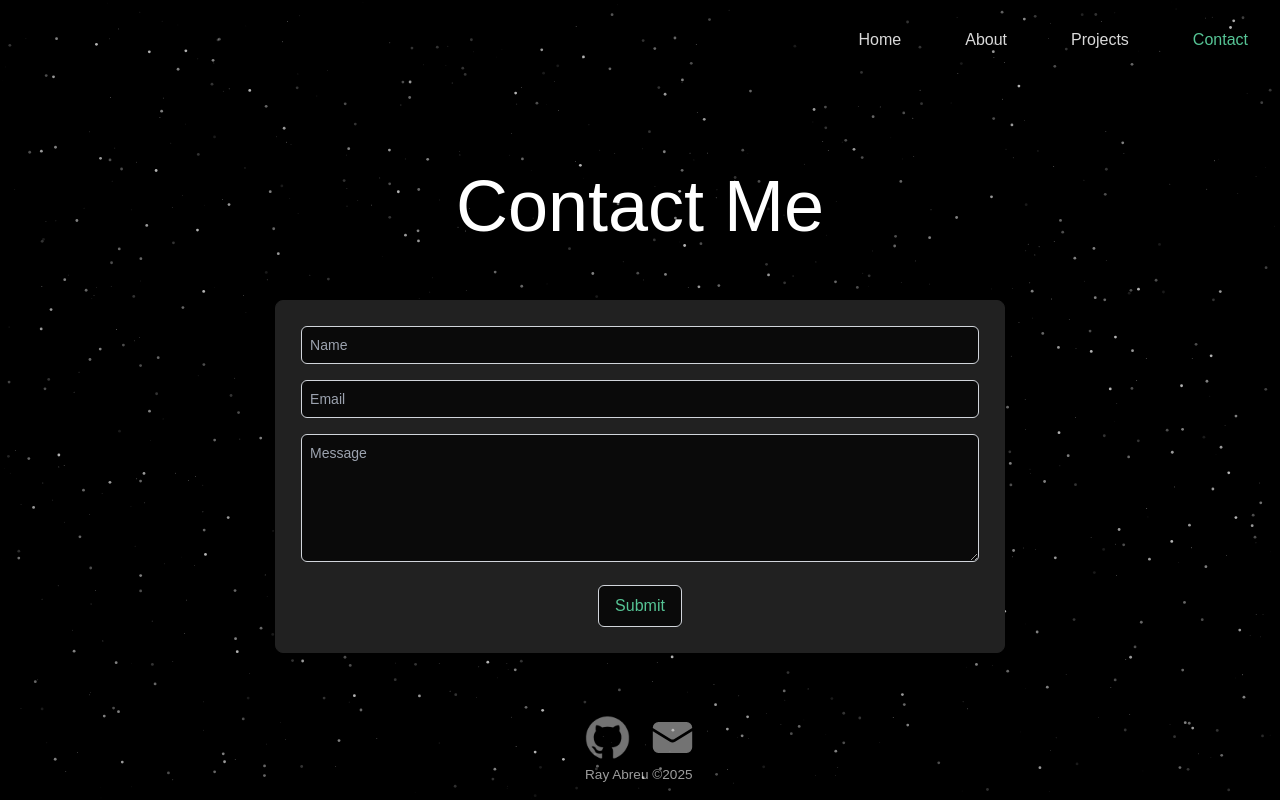
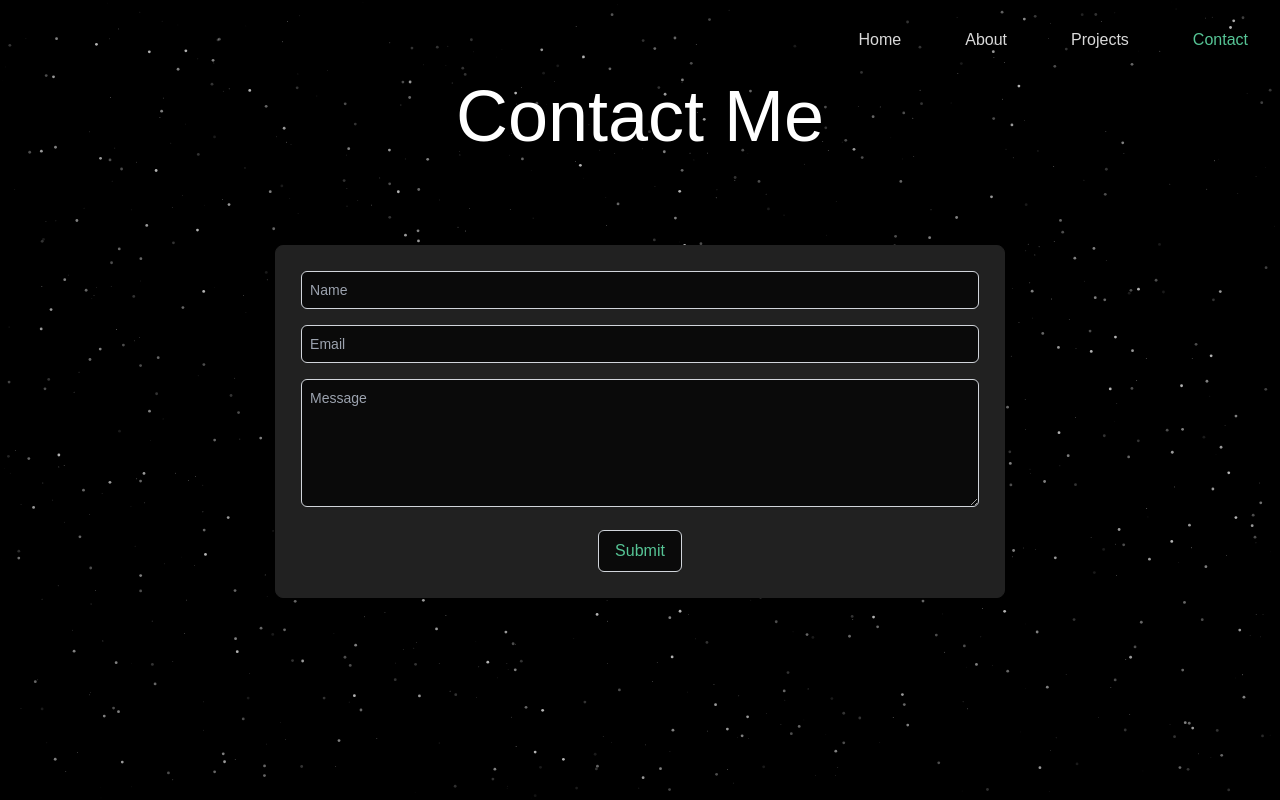
Before and after one commit to rabreu2/rays-website, a Next.js app in the folder rays-website/: page /contact in a window 1280 px wide. Built offline with nearby package versions, Linux system fonts and the light colour scheme.

Commit message:
small margin fix on contact page

```diff
--- a/rays-website/app/contact/page.tsx
+++ b/rays-website/app/contact/page.tsx
@@ -6,13 +6,13 @@ import { motion } from "motion/react";
 export default function Contact() {
   return (
     <div className="flex flex-col text-center items-center xl:justify-center bg-black">
-      <h1 className="text-white text-5xl sm:text-7xl my-[5vh] xl:my-[50px]">Contact Me</h1>
+      <h1 className="text-white text-5xl sm:text-7xl sm:mt-0 mt-11 mb-5 xl:mb-[85px]">Contact Me</h1>
       <motion.div
         initial={{ opacity: 0 }}
         animate={{ opacity: 1 }}
         transition={{ duration: 2 }}
         style={{ display: 'flex', justifyContent: 'center' }}
-        className="m-[1vh]"
+        className="m-[1vh] xl:mb-[300px]"
       >
         <div className="bg-[#212121] border border-[#212121] rounded-lg max-w-5xl p-[25px] z-[100]">
           <ContactForm></ContactForm>
```
